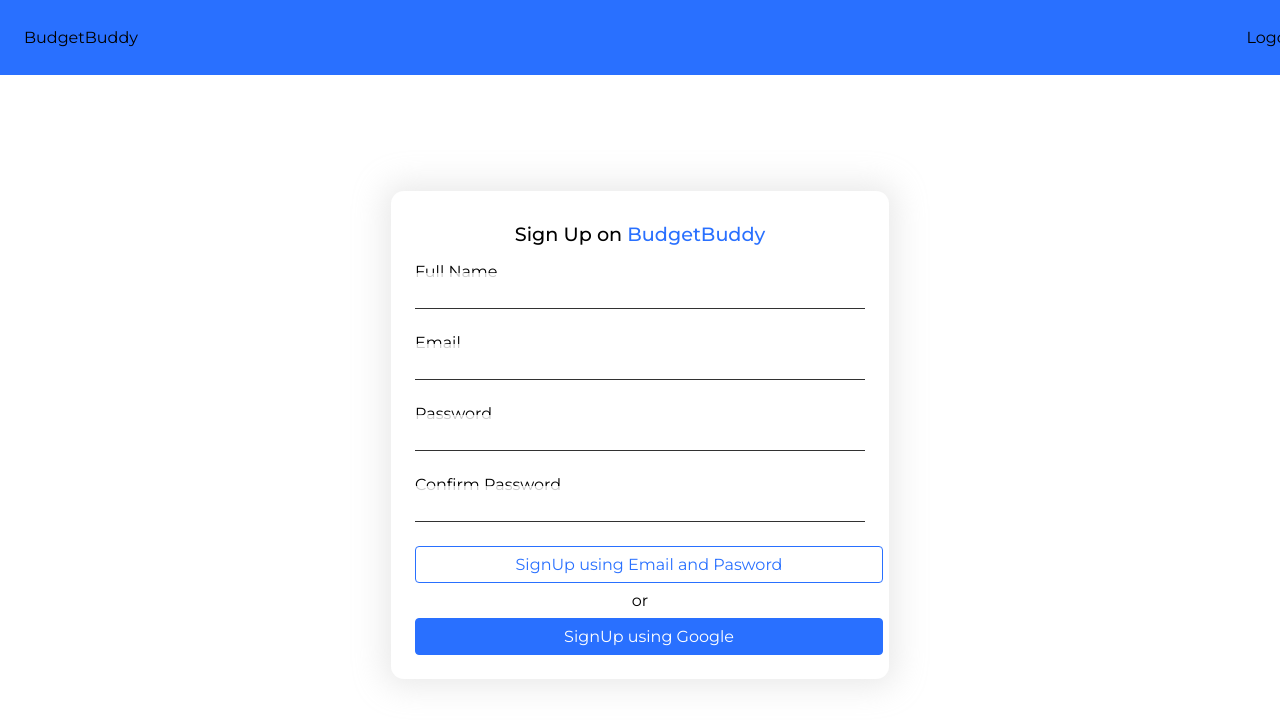
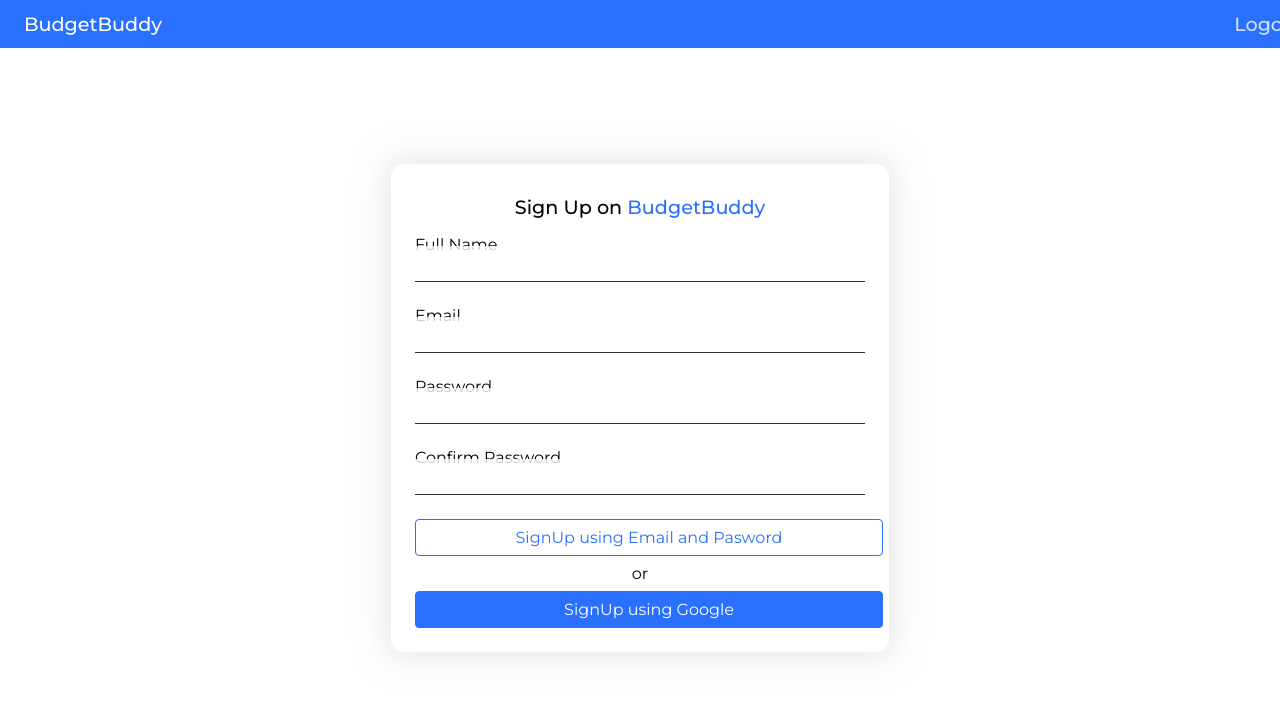
Before and after one commit to Shelly243/Personal-Finance-Tracker-, a React (Create React App) app: page / in a window 1280 px wide. Shown: the top 722 px of the page. Built offline with nearby package versions, Linux system fonts and the light colour scheme.

Commit message:
made changes to signup auth

```diff
--- a/src/Components/Header/style.css
+++ b/src/Components/Header/style.css
@@ -3,9 +3,29 @@
     width: 100%;
     padding: 0.75rem 1.5rem;
     background-color: var(--theme);
+    top: 0;
+    left: 0;
+    width: 100%;
     display: flex;
     justify-content: space-between;
     align-items: center;
+}
+
+.logo{
+    color: white;
+    font-weight: 500;
+    font-size: 1.2rem;
+    margin: 0;
+}
+
+.link{
+    opacity: 0.8;
+    cursor: pointer;
+}
+
+.link:hover{
+    opacity: 1;
+    transition: all 0.3s;
 }
 
 .navbar-heading {
```
